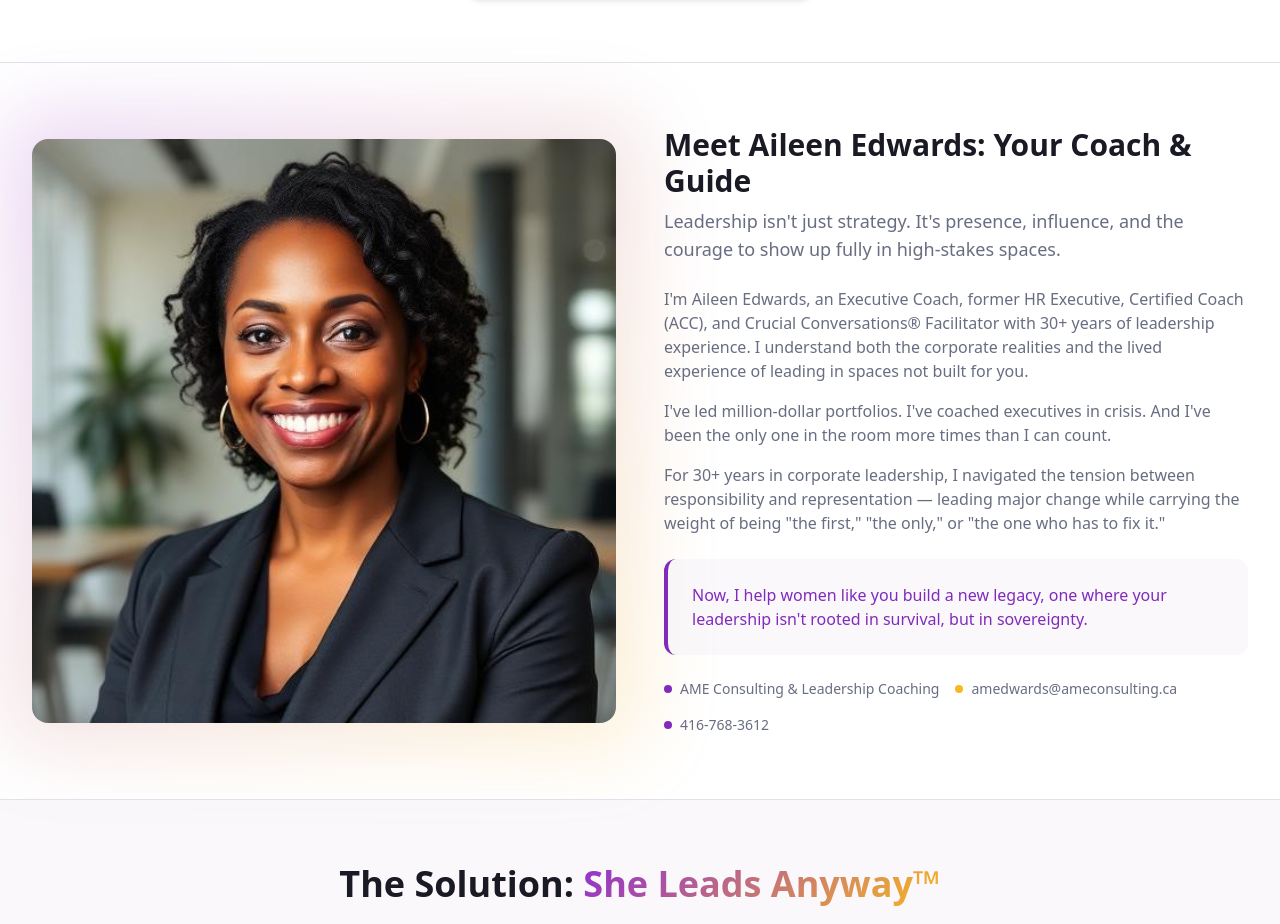
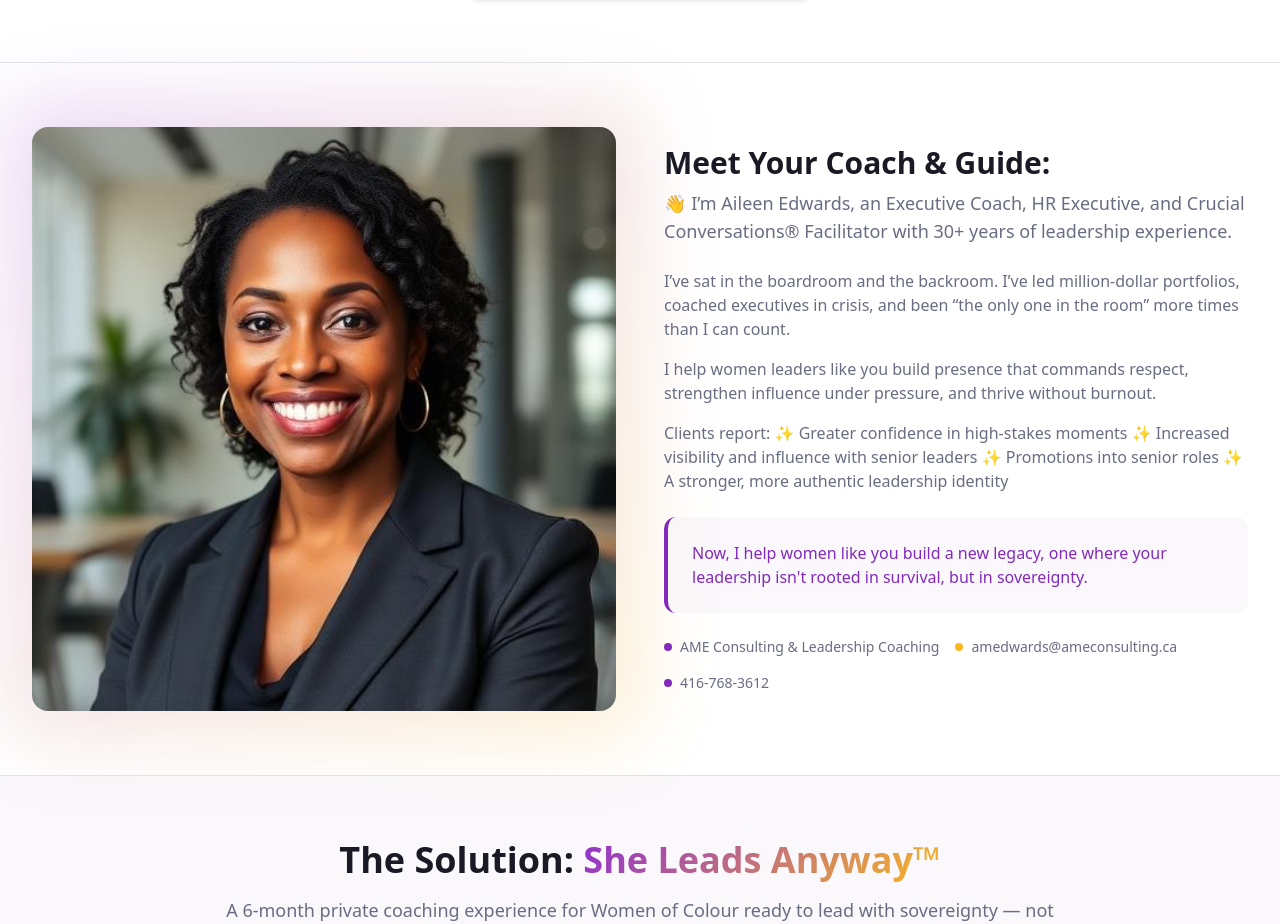
Before and after one commit to izzydoesizzy/she-leads-anyway, a React (Vite) app: page / in a window 1280 px wide. Shown: the part 2526-3450 px from the top of the page. Built offline with nearby package versions, Linux system fonts and the light colour scheme.

Commit message:
Visual edit in Lovable

```diff
--- a/src/components/sections/CoachIntro.tsx
+++ b/src/components/sections/CoachIntro.tsx
@@ -13,20 +13,18 @@ const CoachIntro: React.FC = () => {
 
           <div className="space-y-6">
             <div>
-              <h2 className="text-3xl font-semibold">Meet Aileen Edwards:
-Your Coach & Guide
-            </h2>
-              <p className="mt-2 text-lg text-muted-foreground">Leadership isn't just strategy. It's presence, influence, and the courage to show up fully in high-stakes spaces.</p>
+              <h2 className="text-3xl font-bold">Meet Your Coach & Guide:</h2>
+              <p className="mt-2 text-muted-foreground text-lg font-medium my-[20px]">👋 I’m Aileen Edwards, an Executive Coach, HR Executive, and Crucial Conversations® Facilitator with 30+ years of leadership experience.</p>
             </div>
 
             <div className="space-y-4 text-muted-foreground">
-              <p>I'm Aileen Edwards, an Executive Coach, former HR Executive, Certified Coach (ACC), and Crucial Conversations® Facilitator with 30+ years of leadership experience. I understand both the corporate realities and the lived experience of leading in spaces not built for you.</p>
-              <p>
-                I've led million-dollar portfolios. I've coached executives in crisis. And I've been the only one in the room more times than I can count.
-              </p>
-              <p>
-                For 30+ years in corporate leadership, I navigated the tension between responsibility and representation — leading major change while carrying the weight of being "the first," "the only," or "the one who has to fix it."
-              </p>
+              <p>I’ve sat in the boardroom and the backroom. I’ve led million-dollar portfolios, coached executives in crisis, and been “the only one in the room” more times than I can count.</p>
+              <p>I help women leaders like you build presence that commands respect, strengthen influence under pressure, and thrive without burnout.</p>
+              <p>Clients report:
+✨ Greater confidence in high-stakes moments
+✨ Increased visibility and influence with senior leaders
+✨ Promotions into senior roles
+✨ A stronger, more authentic leadership identity</p>
             </div>
 
             <div className="rounded-xl border-l-4 border-primary bg-secondary/50 p-6">
```
